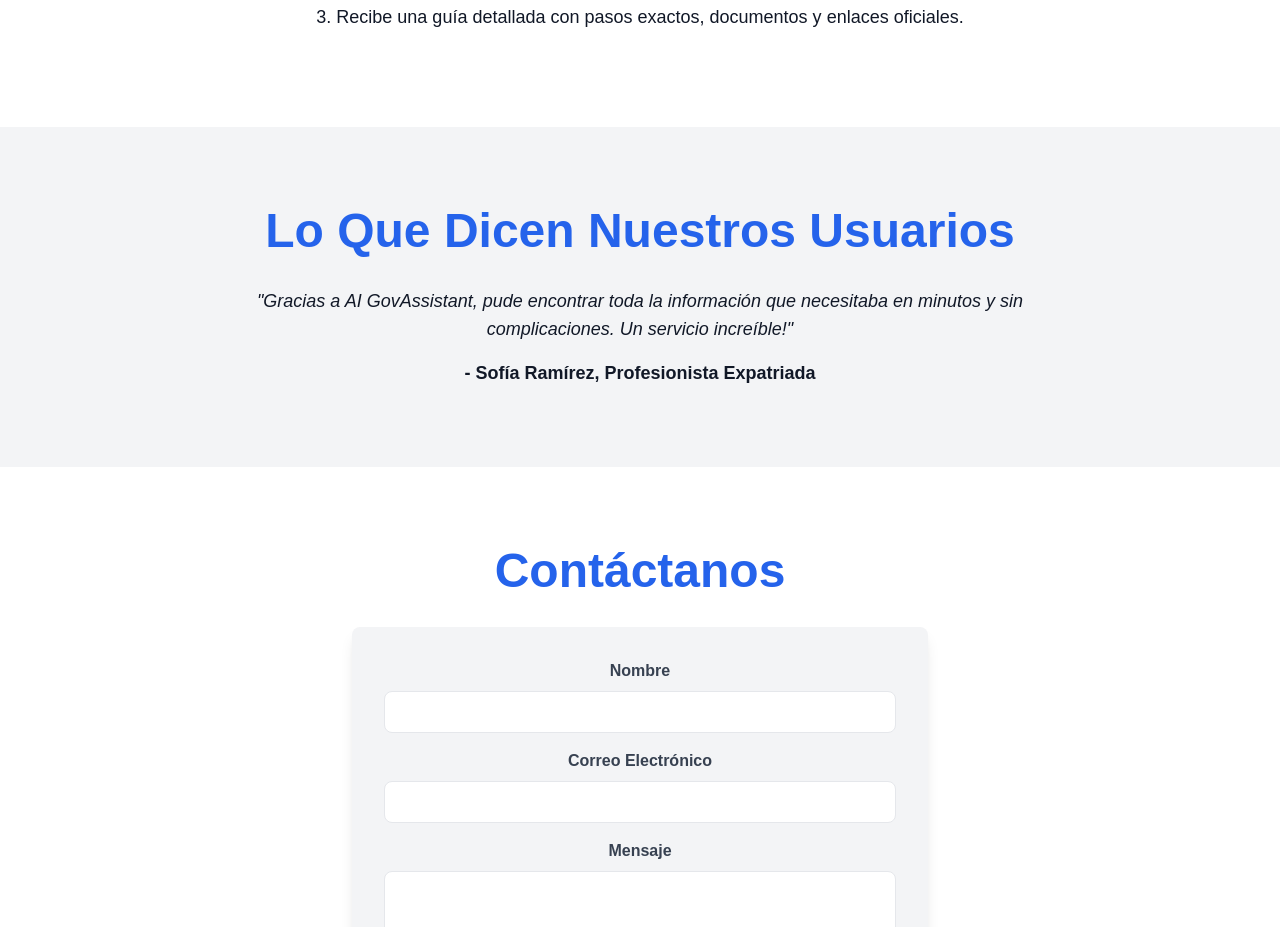
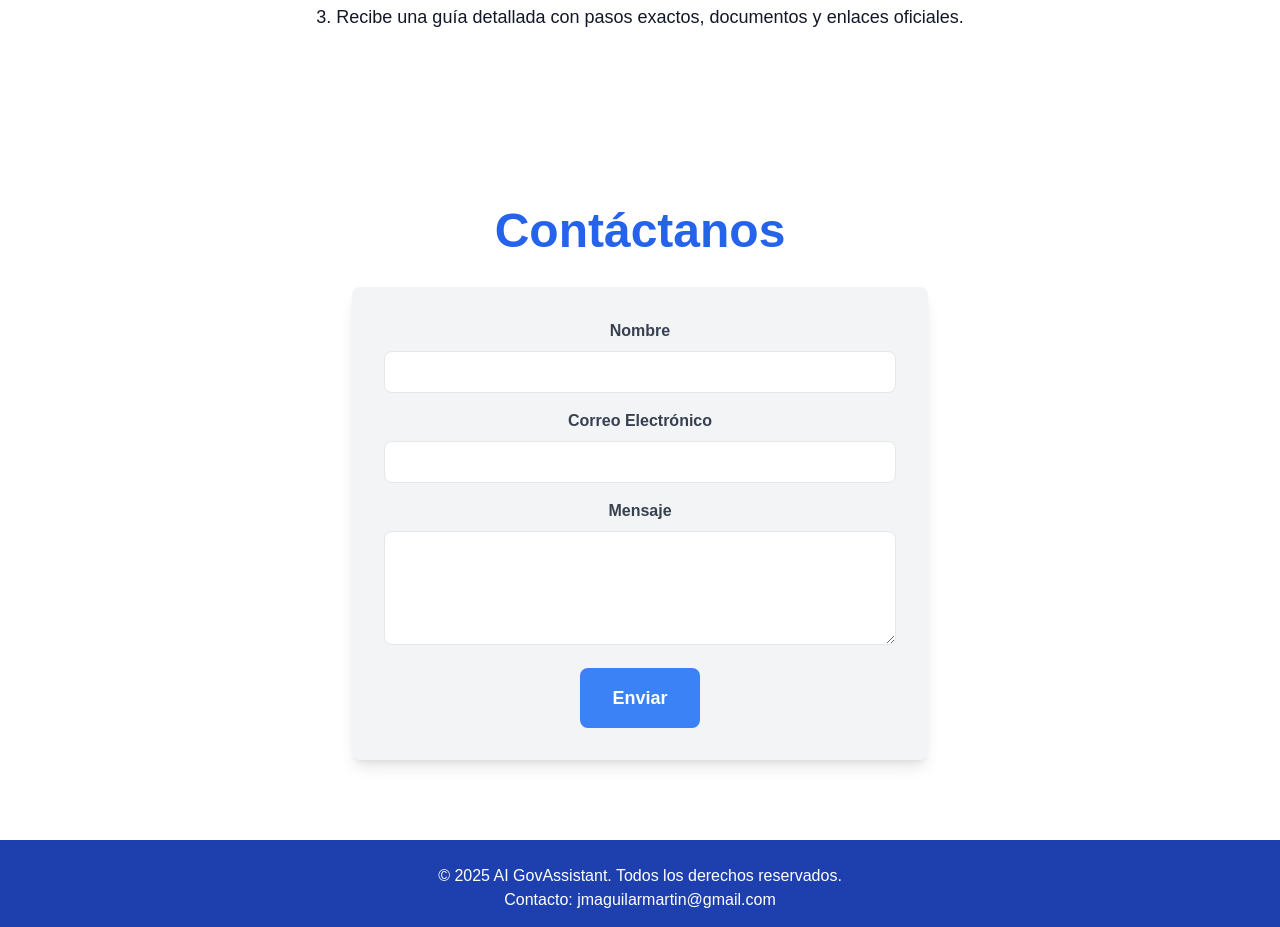
Before and after one commit to jmaguilarmartin/AIGovAssistant, a plain HTML site: page index.html in a window 1280 px wide. Shown: the part 1777-2704 px from the top of the page. Drawn offline with nearby package versions, Linux system fonts and the light colour scheme.

Commit message:
Update index.html

```diff
--- a/index.html
+++ b/index.html
@@ -54,13 +54,6 @@
         </div>
     </section>
 
-    <!-- Testimonials Section -->
-    <section class="py-20 px-6 bg-gray-100 text-center">
-        <h2 class="text-5xl font-bold mb-8 text-blue-600">Lo Que Dicen Nuestros Usuarios</h2>
-        <p class="text-lg italic max-w-4xl mx-auto mb-4">"Gracias a AI GovAssistant, pude encontrar toda la información que necesitaba en minutos y sin complicaciones. Un servicio increíble!"</p>
-        <p class="text-lg font-semibold">- Sofía Ramírez, Profesionista Expatriada</p>
-    </section>
-
     <!-- Contact Form -->
     <section id="contacto" class="py-20 px-6 bg-white text-center">
         <h2 class="text-5xl font-bold mb-8 text-blue-600">Contáctanos</h2>
```
